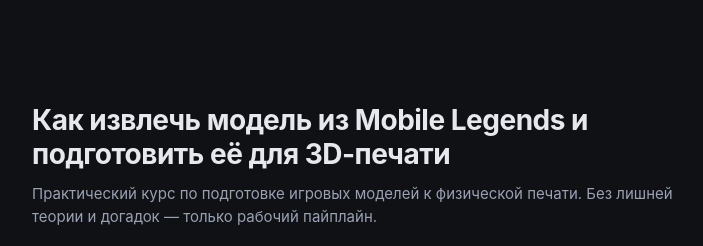
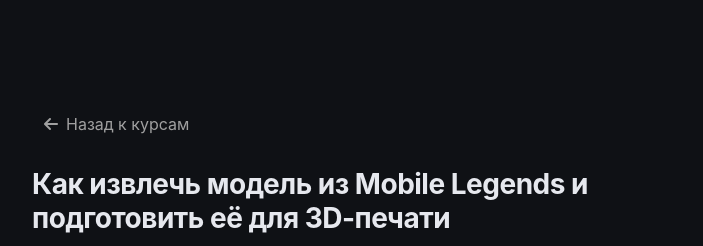
Before and after one commit to Weulon/Portfolio, a FastAPI app: page /courses/printing in a window 1280 px wide. Shown: the top 246 px of the page, without its empty margins (280-983 px from the left). Run offline with FastAPI, Linux system fonts and the light colour scheme; some libraries are stand-ins or nearby versions.

Commit message:
Add back navigation to course pages

```diff
--- a/app/templates/course_animation.html
+++ b/app/templates/course_animation.html
@@ -3,6 +3,10 @@
 
 {% block content %}
 <div class="container">
+  <a href="/courses" class="back-button">
+    <i class="fas fa-arrow-left" aria-hidden="true"></i>
+    Назад к курсам
+  </a>
     <h1>Мастерство анимации персонажей</h1>
     <h2 class="subtitle">Риг и анимация персонажей (MLBB)</h2>
     <div class="video-wrapper" style="display:none;">
--- a/app/templates/course_printing.html
+++ b/app/templates/course_printing.html
@@ -115,6 +115,11 @@ body {
 
 <div class="container">
 
+  <a href="/courses" class="back-button">
+    <i class="fas fa-arrow-left" aria-hidden="true"></i>
+    Назад к курсам
+  </a>
+
   <!-- HERO -->
   <div class="hero">
     <h1>Как извлечь модель из Mobile Legends и подготовить её для 3D-печати</h1>
```
